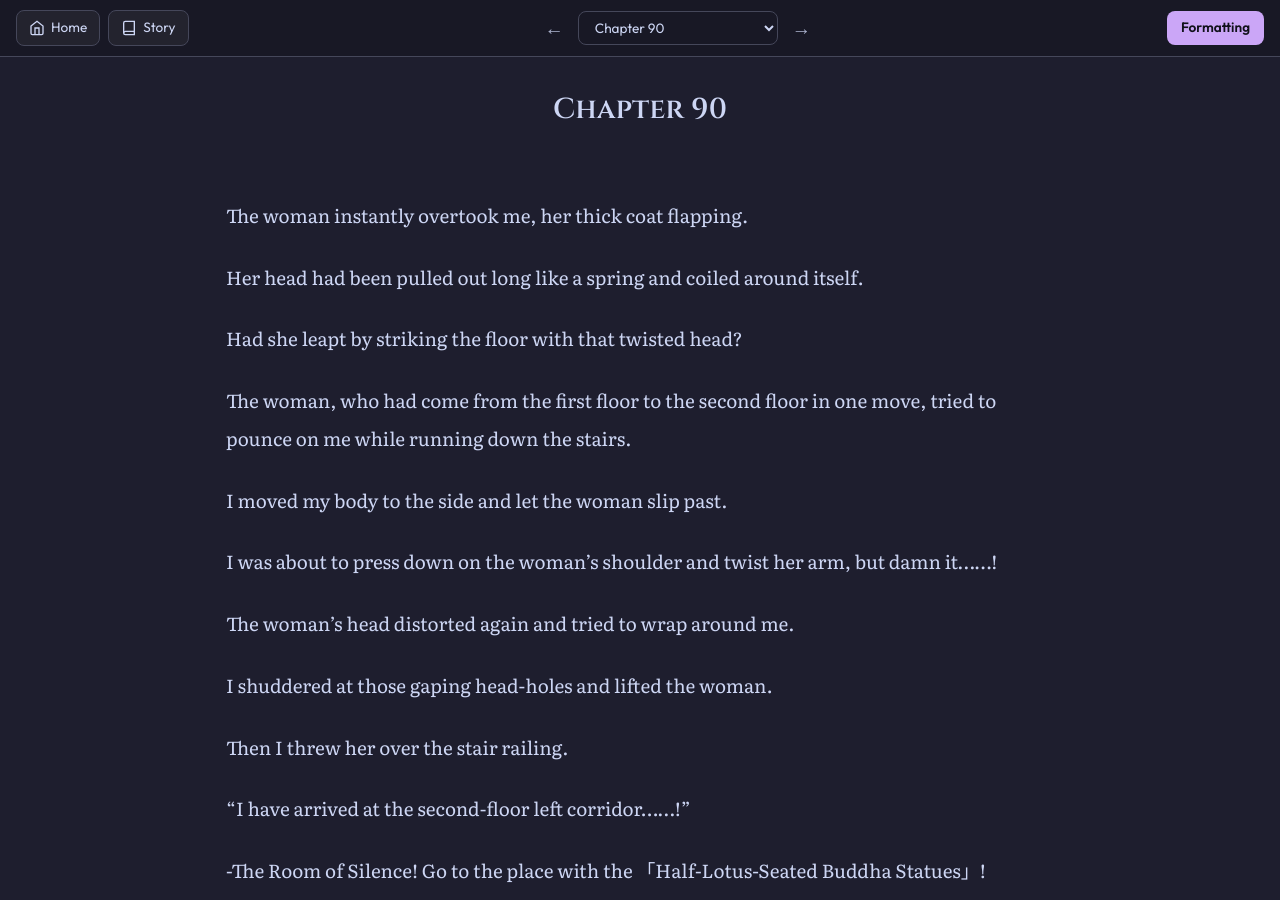
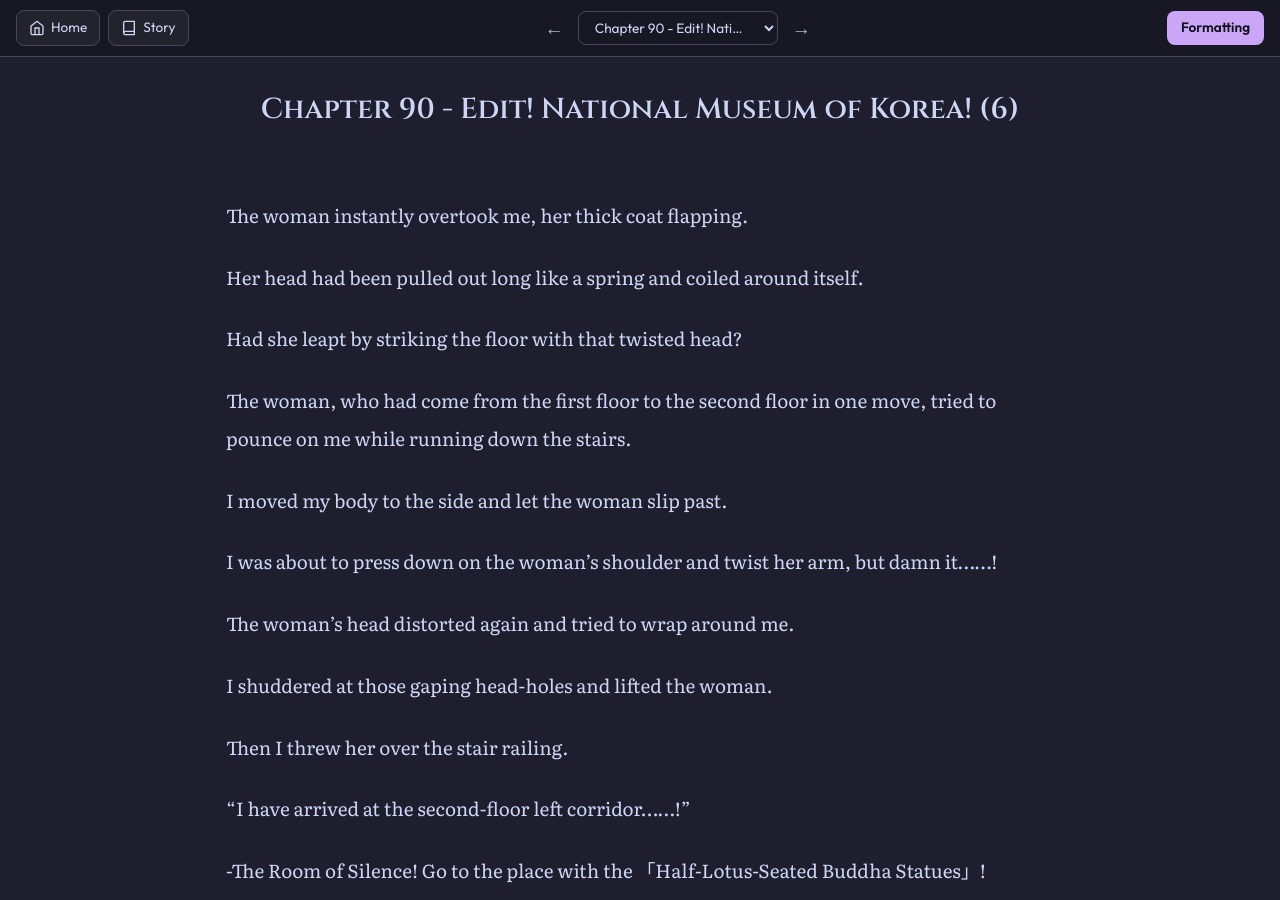
Before and after one commit to soleumn/soleumn.github.io, a Jekyll site: the page built from _chapters/esg/ch90.md, in a window 1280 px wide and 900 px high. Built offline with Jekyll 4.4.1, drawn with Linux system fonts in a browser that asks for light colours; comment, search, counter and statistics services are not loaded.

Commit message:
Update ch90.md

```diff
--- a/_chapters/esg/ch90.md
+++ b/_chapters/esg/ch90.md
@@ -1,5 +1,5 @@
 ---
-title: "Chapter 90"
+title: "Chapter 90 - Edit! National Museum of Korea! (6)"
 categories: esg
 capitulo: 90
 ---
```
